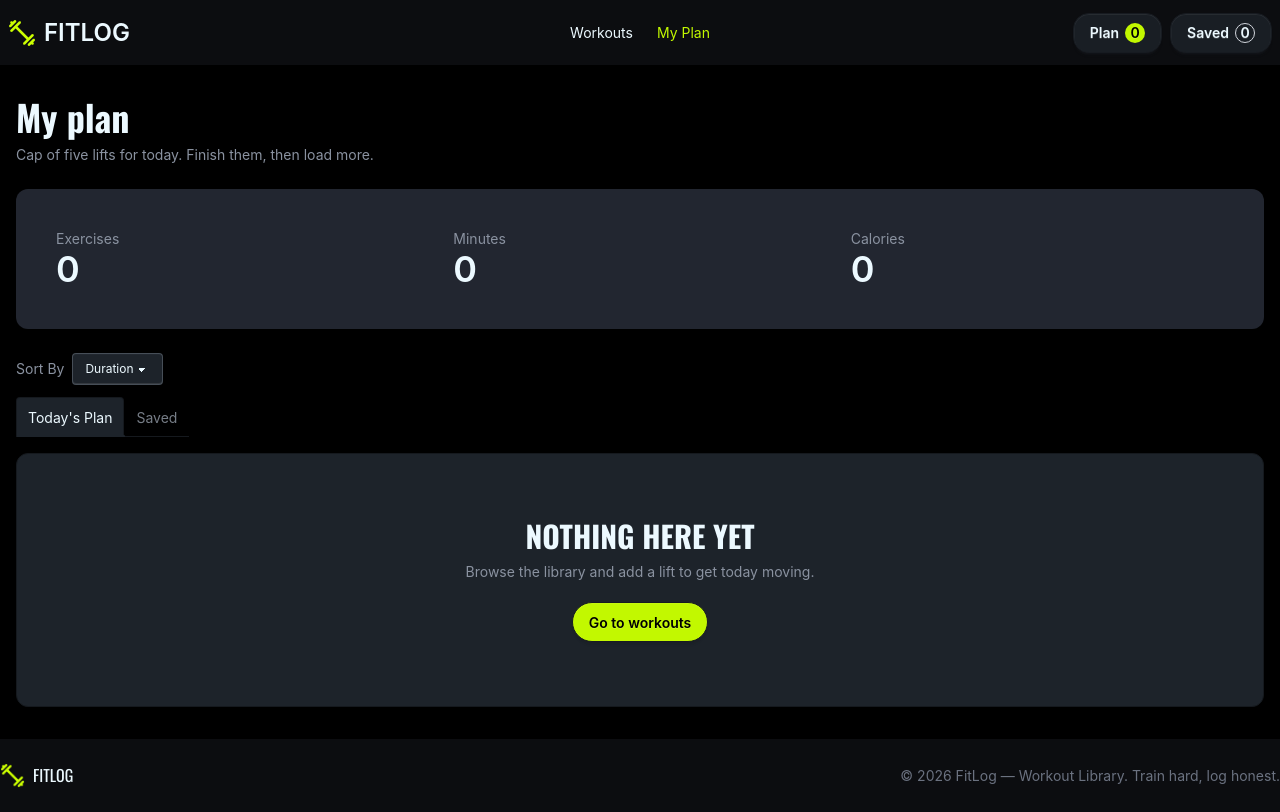
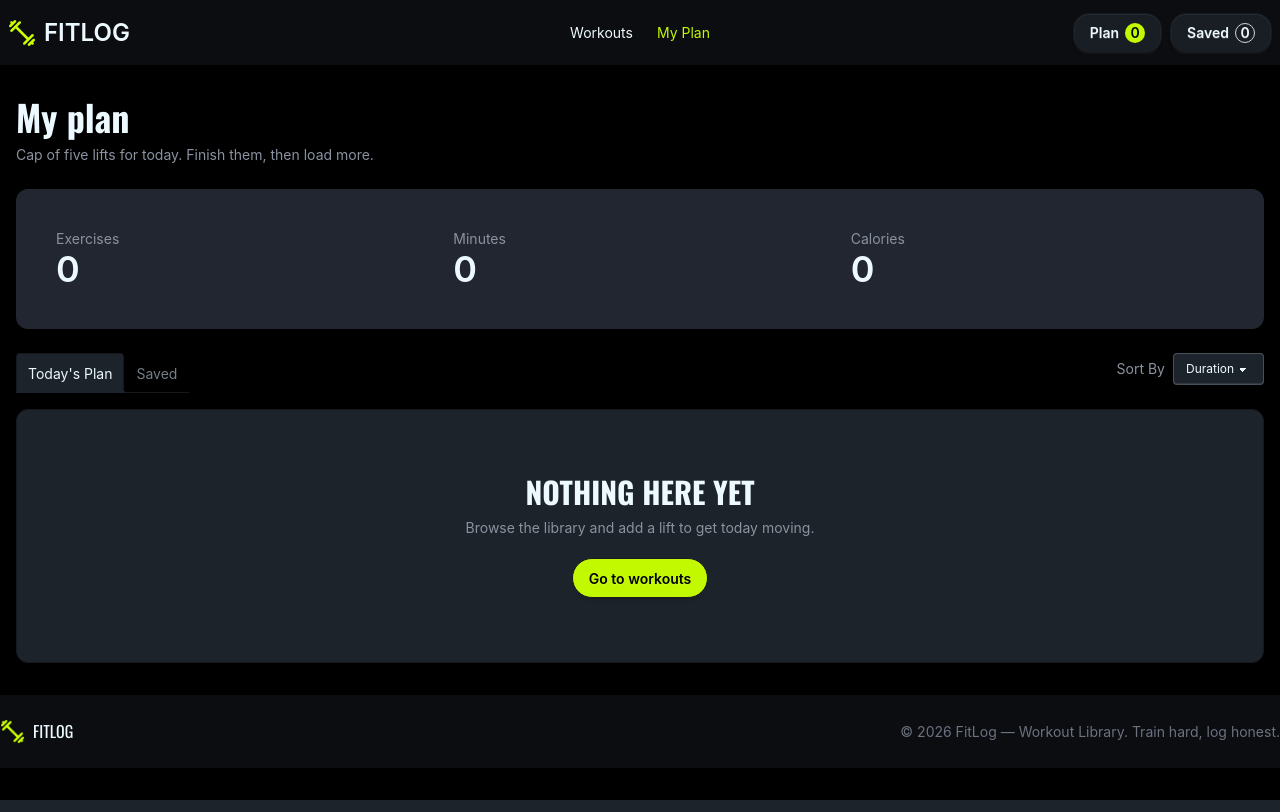
Before and after one commit to rashedulalam15/assignment-6, a Next.js app: page /PlanedWorkouts in a window 1280 px wide. Built offline with nearby package versions, Linux system fonts and the light colour scheme.

Commit message:
made some changes in design

```diff
--- a/src/app/PlanedWorkouts/page.tsx
+++ b/src/app/PlanedWorkouts/page.tsx
@@ -51,7 +51,7 @@ const PlanedWorkoutPage = () => {
       </div>
 <div className="tabs tabs-lift relative">
 
-  <div className="flex justify-end items-center gap-2 mb-3">
+  <div className="absolute right-0 top-0 z-10 flex items-center gap-2">
     <span className="text-sm text-[#8A92A0] whitespace-nowrap">Sort By</span>
 
     <select
```
